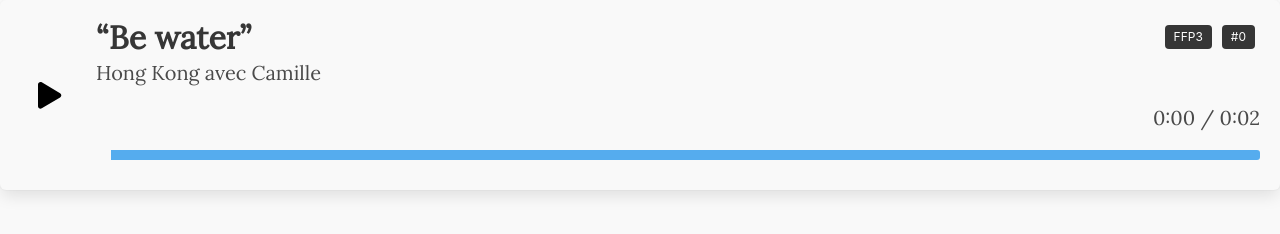
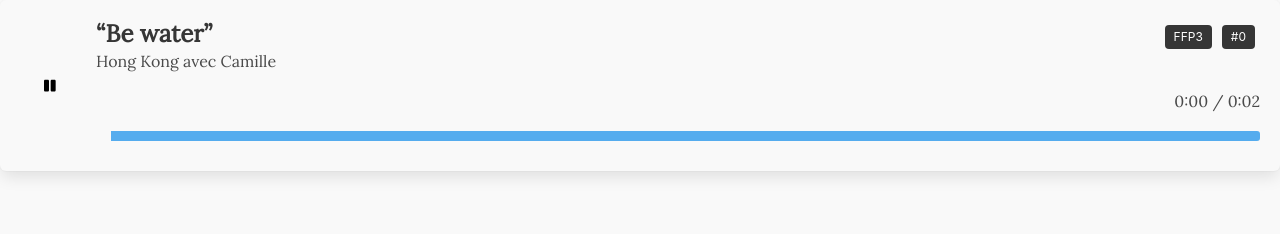
Before and after one commit to frabr/ffp3, a Gatsby site: page /ffp3_0_hong_kong/ in a window 1280 px wide. Built offline with nearby package versions, Linux system fonts and the light colour scheme; Gatsby itself is replaced by a stand-in of ours.

Commit message:
small player

```diff
--- /dev/null
+++ b/src/components/embedShow.js
@@ -0,0 +1,217 @@
+import React from "react"
+import { renderHtmlToReact } from "../utils/html"
+import { FontAwesomeIcon } from "@fortawesome/react-fontawesome"
+import { faPlay, faPause } from "@fortawesome/free-solid-svg-icons"
+import { Range, getTrackBackground } from "react-range"
+
+const Show = ({ title, show, episode, avec, url, htmlAst, subject }) => {
+  const player = React.useRef(null)
+  const [isPlaying, setIsPlaying] = React.useState(true)
+  const [currentTime, setCurrentTime] = React.useState(0)
+  const [duration, setDuration] = React.useState(2)
+
+  const togglePlay = () => {
+    if (isPlaying) {
+      player.current.pause()
+      setIsPlaying(false)
+    } else {
+      player.current.play()
+      setIsPlaying(true)
+    }
+  }
+  React.useEffect(() => {
+    // on copie player.current avant qu'il ne change
+    const specificPlayer = player.current
+
+    specificPlayer.addEventListener("timeupdate", e => {
+      setCurrentTime(e.target.currentTime)
+    })
+
+    // 2 cas de figure
+    if (specificPlayer.duration) {
+      // le player est déjà chargé (et sa data avec) (le + souvent quand page caché)
+      setDuration(player.current.duration)
+    } else {
+      // le player n'est pas encore chargé, on lui colle un eventlistener
+      specificPlayer.addEventListener("loadeddata", e => {
+        setDuration(player.current.duration)
+      })
+    }
+
+
+    return () => {
+      specificPlayer.removeEventListener("timeupdate", () => {})
+      specificPlayer.removeEventListener("loadeddata", () => {})
+    }
+  }, [player])
+
+  function getTime(time) {
+    if (!isNaN(time)) {
+      return (
+        Math.floor(time / 60) + ":" + ("0" + Math.floor(time % 60)).slice(-2)
+      )
+    }
+  }
+
+  return (
+    <>
+      {/* <p
+        className="title is-1 is-family-sans-serif"
+        style={{ textAlign: "center" }}
+      >
+        . . .
+      </p> */}
+      <div className="box" style={{ marginBottom: 50 }}>
+        {/* <div
+        style={{
+          margin: "50px auto",
+          // border: "solid 5px Gainsboro",
+          borderRadius: "2px",
+        }}
+      ></div> */}
+        <article class="media">
+          <div class="media-left desk-only" style={{ alignSelf: "center" }}>
+            <button
+              style={{
+                background: "none",
+                border: "none",
+                useSelect: "none",
+                textDecoration: "none",
+              }}
+              onClick={togglePlay}
+              className="anti-button"
+            >
+              <span className="icon is-large">
+                <FontAwesomeIcon
+                  icon={isPlaying ? faPause : faPlay}
+                  // size="2x"
+                />
+              </span>
+            </button>
+          </div>
+          <div class="media-content">
+            <div
+              style={{
+                display: "flex",
+                justifyContent: "space-between",
+                marginBottom: 20,
+              }}
+            >
+              <div>
+                <h2 class="title is-4">“{title}”</h2>
+                <p class="subtitle is-6">{`${subject} avec ${avec}`}</p>
+              </div>
+              <div>
+                <p>
+                  <span
+                    style={{ margin: 5 }}
+                    className="tag is-dark is-family-sans-serif"
+                  >
+                    {show}
+                  </span>
+
+                  <span
+                    style={{ margin: 5 }}
+                    className="tag is-dark is-family-sans-serif"
+                  >
+                    #{episode}
+                  </span>
+                </p>
+              </div>
+            </div>
+
+            {htmlAst && <div class="content">{renderHtmlToReact(htmlAst)}</div>}
+            <audio
+              // style={{ width: "100%" }}
+              src={url}
+              ref={player}
+            />
+            <div style={{ textAlign: "right", marginBottom: 10 }}>
+              <p class="subtitle is-6">
+                {getTime(currentTime)} / {getTime(duration)}
+              </p>
+            </div>
+            <div
+              style={{
+                display: "flex",
+                flexDirection: "row",
+                alignItems: "center",
+              }}
+            >
+              <div
+                class="media-left mobile-only"
+                style={{ alignSelf: "center" }}
+              >
+                <button
+                  style={{
+                    background: "none",
+                    border: "none",
+                    useSelect: "none",
+                    textDecoration: "none",
+                  }}
+                  onClick={togglePlay}
+                  className="anti-button"
+                >
+                  <span className="icon">
+                    <FontAwesomeIcon
+                      icon={isPlaying ? faPause : faPlay}
+                      // size="2x"
+                    />
+                  </span>
+                </button>
+              </div>
+
+              <Range
+                step={1}
+                min={0}
+                max={duration}
+                values={[currentTime]}
+                onChange={([time]) => {
+                  setCurrentTime(time)
+                  player.current.currentTime = time
+                }}
+                renderTrack={({ props, children }) => (
+                  <div
+                    {...props}
+                    style={{
+                      ...props.style,
+                      // height: "6px",
+                      height: "10px",
+                      width: "100%",
+                      // backgroundColor: "#ccc",
+                      margin: "10px auto",
+                      borderRadius: "3px",
+                      background: getTrackBackground({
+                        min: 0,
+                        max: duration,
+                        values: [currentTime],
+                        colors: ["#FF7F50", "#55acee"],
+                      }),
+                    }}
+                    className="track"
+                  >
+                    {children}
+                  </div>
+                )}
+                renderThumb={({ props }) => (
+                  <div
+                    {...props}
+                    className="thumb"
+                    style={{
+                      ...props.style,
+                      height: "20px",
+                      width: "30px",
+                      backgroundColor: "#F9F9F9",
+                    }}
+                  />
+                )}
+              />
+            </div>
+          </div>
+        </article>
+      </div>
+    </>
+  )
+}
+
+export default Show
--- a/src/templates/embedPlayer.js
+++ b/src/templates/embedPlayer.js
@@ -1,7 +1,7 @@
 import React from "react"
 import { graphql } from "gatsby"
 import Layout from "../components/layout"
-import Show from "../components/show"
+import EmbedShow from "../components/embedShow"
 import { Helmet } from "react-helmet"
 import "../components/layout.css"
 import "../pages/style.scss"
@@ -10,7 +10,7 @@ import "../pages/style.scss"
 
 export default ({ data }) => {
   const post = data.markdownRemark
-  console.log(post.htmlAst)
+  console.log(post)
   return (
     <html>
       <Helmet>
@@ -23,7 +23,7 @@ export default ({ data }) => {
         <meta name="twitter:title" content="Hong Kong"/>
 
       </Helmet>
-      <Show
+      <EmbedShow
         avec={post.frontmatter.avec}
         date={post.frontmatter.date}
         title={post.frontmatter.title}
```
